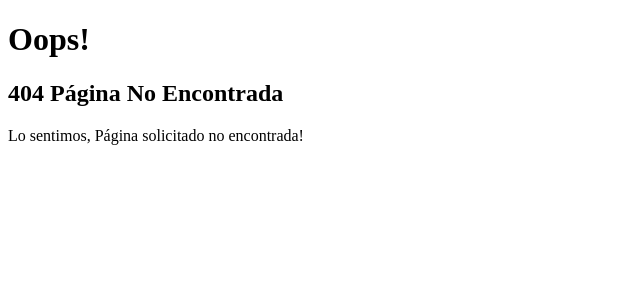
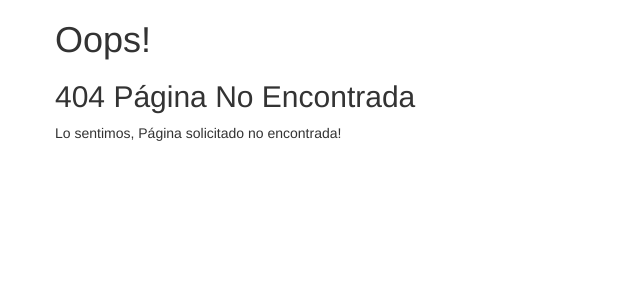
Before and after one commit to scfouetsfalceon/concursos, a PHP site: template default/app/views/_shared/errors/404.phtml in a window 1280 px wide. Shown: the top 300 px of the page, without its empty margins (0-640 px from the left). Run offline with PHP 8.4, Linux system fonts and the light colour scheme; the template is opened without the code that fills it, so the values that code supplies are empty; some libraries are stand-ins or nearby versions.

Commit message:
Correcciones en el 404

```diff
--- a/default/app/views/_shared/errors/404.phtml
+++ b/default/app/views/_shared/errors/404.phtml
@@ -7,20 +7,23 @@
     <meta name="viewport" content="width=device-width, initial-scale=1.0, maximum-scale=1.0, user-scalable=no">
     <meta name="apple-mobile-web-app-capable" content="yes">
 
-    <!-- Bootstrap -->
+    <!-- CDN de Bootstrap y Font-awesome -->
+    <link href="//netdna.bootstrapcdn.com/twitter-bootstrap/2.3.2/css/bootstrap-combined.no-icons.min.css" rel="stylesheet">
+    <link href="//netdna.bootstrapcdn.com/font-awesome/3.2.1/css/font-awesome.min.css" rel="stylesheet">
+
     <?php
-    Tag::css('bootstrap/bootstrap');
-    Tag::css('bootstrap/bootstrap-responsive');
-    Tag::css('font-awesome/font-awesome.css');
     Tag::css('error');
     echo Html::IncludeCss();
     ?>
+
     <link href="http://fonts.googleapis.com/css?family=Open+Sans:400italic,600italic,400,600" rel="stylesheet">
+    <!--[if lt IE 9]>
+      <?php echo Tag::js('html5shiv'); ?>
+    <![endif]-->
+    <!--[if IE 7]>
+      <link href="//netdna.bootstrapcdn.com/font-awesome/3.2.1/css/font-awesome-ie7.min.css" rel="stylesheet">
+    <![endif]-->
 
-    <!-- Le HTML5 shim, for IE6-8 support of HTML5 elements -->
-    <!--[if lt IE 9]>
-      <?php echo Tag::js('html5shiv.js'); ?>
-    <![endif]-->
 
 </head>
 
```
